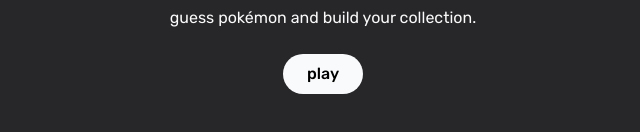
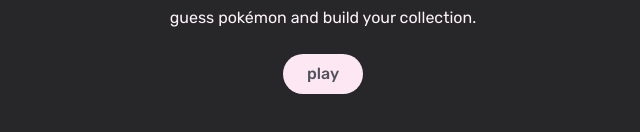
Before and after one commit to jasonnguyen11141/guessthat-mon, a React (Vite) app: page / in a window 1280 px wide. Shown: the part 466-598 px from the top of the page, without its empty margins (317-957 px from the left). Built offline with nearby package versions, Linux system fonts and the light colour scheme.

Commit message:
added css notes

```diff
--- a/src/pages/Home.jsx
+++ b/src/pages/Home.jsx
@@ -12,15 +12,15 @@ export default function Home() {
         alt="guess that 'mon'"
         className="w-24 h-24 mb-6"
       />
-      <h1 className="text-3xl md:text-4xl font-bold mb-2 text-neutral-50 ">
+      <h1 className="text-3xl md:text-4xl font-bold mb-2 text-pink-50 ">
         guess that ‘mon
       </h1>
-      <p className="text-neutral-50 mb-6">
+      <p className="text-neutral-50 mb-6 text-pink-50">
         guess pokémon and build your collection.
       </p>
       <button
         onClick={() => navigate("/play")}
-        className="bg-gray-50 text-black font-medium py-2 px-6 rounded-full hover:bg-blue-100">
+        className="bg-pink-100 text-zinc-600 font-medium py-2 px-6 rounded-full hover:bg-blue-100">
         play
       </button>
     </div>
--- a/src/pages/Play.jsx
+++ b/src/pages/Play.jsx
@@ -134,7 +134,7 @@ const Play = () => {
 
       {/* reward card */}
       {rewardCard && (
-        <div className="mt-10 text-center bg-white p-6 rounded-xl shadow-lg">
+        <div className="mt-10 text-center bg-zinc-600 p-6 rounded-xl shadow-lg">
           <h2 className="text-xl font-bold mb-2"> Here is your Reward!</h2>
           <img src={rewardCard.image} alt={rewardCard.name} className="w-60 mx-auto" />
           <p className="mt-2 font-semibold">{rewardCard.name}</p>
```
Also changed, not shown: src/index.css (+6 -5 lines).
